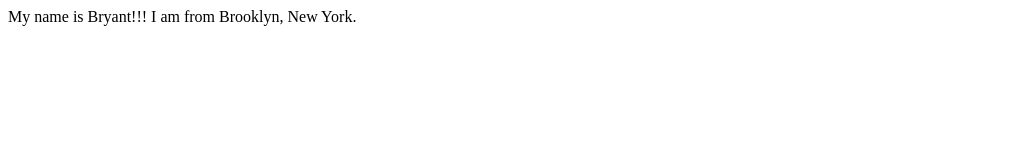
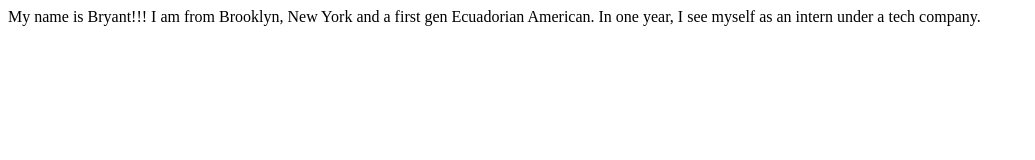
Before and after one commit to BryantGuaman/Github-Project-2, a plain HTML site: page index.html in a window 1280 px wide. Shown: the whole page, without its empty margins (0-1035 px from the left). Drawn offline with Linux system fonts and the light colour scheme.

Commit message:
added another sentence; my goal

```diff
--- a/index.html
+++ b/index.html
@@ -7,6 +7,6 @@
     <title>Document</title>
 </head>
 <body>
-    My name is Bryant!!! I am from Brooklyn, New York.
+    My name is Bryant!!! I am from Brooklyn, New York and a first gen Ecuadorian American. In one year, I see myself as an intern under a tech company.
 </body>
 </html>
```
